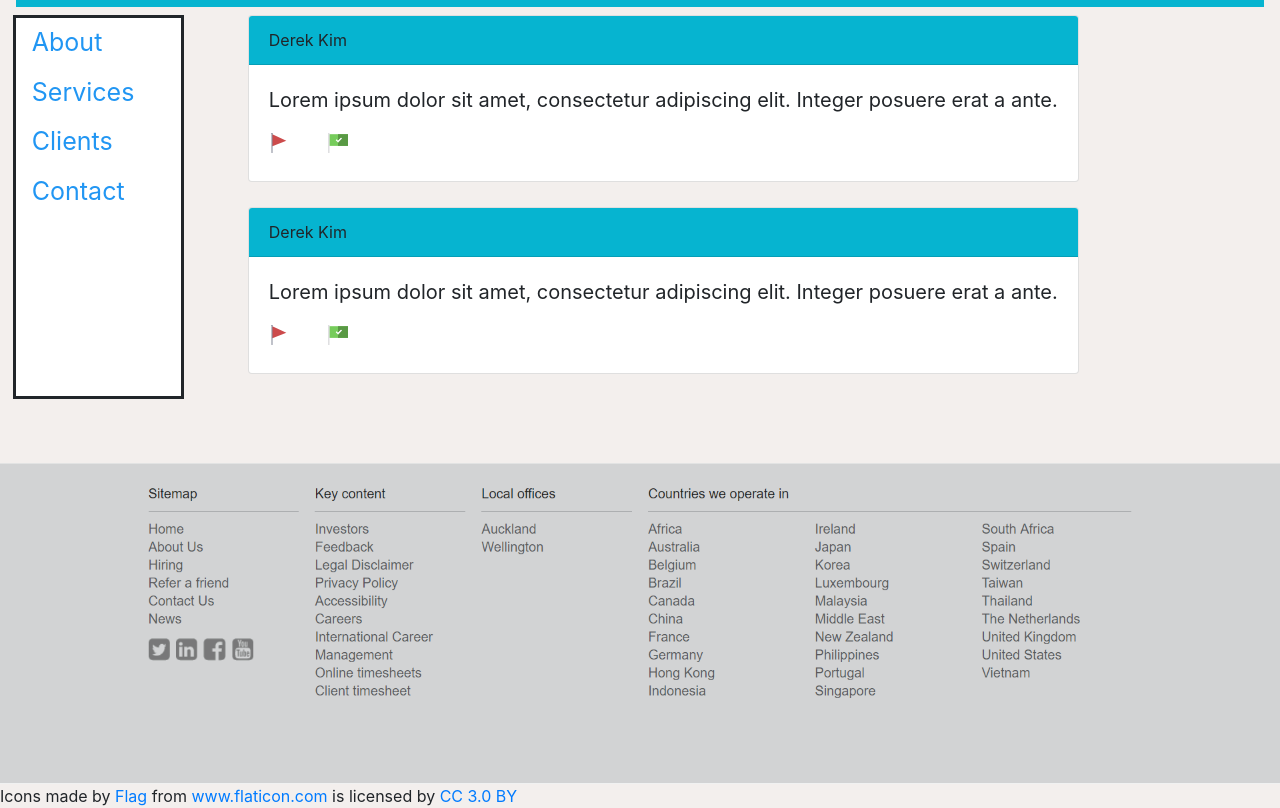
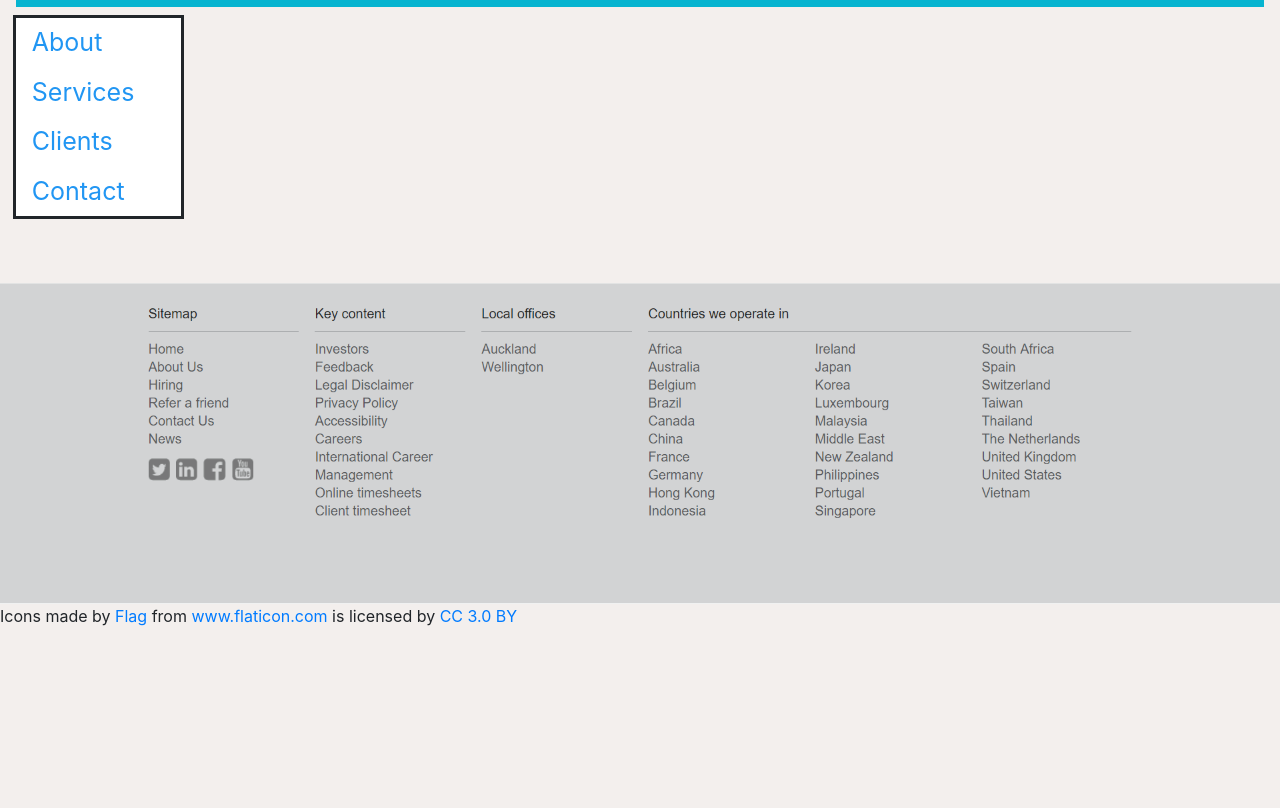
Before and after one commit to wKimdKim/synergy-hackathon, a website: page src/client/RW-1.html in a window 1280 px wide. Shown: the part 101-909 px from the top of the page. After the commit the page ends 800 px from the top, so only its background shows below. Drawn offline with nearby package versions, Linux system fonts and the light colour scheme; a web font is replaced by a local one.

Commit message:
changes to html

```diff
--- a/src/client/RW-1.html
+++ b/src/client/RW-1.html
@@ -18,7 +18,7 @@
     <link rel="stylesheet" type="text/css" href="rwStyle.css">
 </head>
 
-<body style="background:#f3efed">
+<body style="background:#f3efed" onload="loadApplicationData()">
     <nav class="navbar navbar-default">
         <div class="container-fluid">
             <div class="navbar-header">
@@ -46,7 +46,7 @@
             </div>
         </div>
         <div class="cards-component" id="card-collection">
-            <div class="card">
+            <!-- <div class="card">
                 <div class="card-header">
                     <span>Derek Kim</span>
                 </div>
@@ -57,20 +57,7 @@
                                 src="img/greenflag.svg" /></footer>
                     </blockquote>
                 </div>
-            </div>
-
-            <div class="card">
-                <div class="card-header">
-                    <span>Derek Kim</span><span></span>
-                </div>
-                <div class="card-body">
-                    <blockquote class="blockquote mb-0">
-                        <p>Lorem ipsum dolor sit amet, consectetur adipiscing elit. Integer posuere erat a ante.</p>
-                        <footer><input type="image" class="red-flag" src="img/flag.svg" /><input type="image" class="red-flag"
-                                src="img/greenflag.svg" /></footer>
-                    </blockquote>
-                </div>
-            </div>
+            </div> -->
         </div>
     </div>
 </body>
@@ -84,16 +71,16 @@
 <script>
     function loadApplicationData() {
         $.ajax({
-            url: "/candidate/" + email,
+            url: "/application",
             type: "GET",
             success: function (responseData, textStatus, jqXHR) {
                 let cardCollection = document.getElementById("card-collection");
                 for (var application of responseData.applications) {
                     cardCollection.innerHTML +=
-                        <div class="card">
+                        `<div class="card">
                             <div class="card-header">
-                                <span>Derek Kim</span>
-                            </div>
+                                <span>` + responseData.</span >
+                            </div >
                         <div class="card-body">
                             <blockquote class="blockquote mb-0">
                                 <p>Lorem ipsum dolor sit amet, consectetur adipiscing elit. Integer posuere erat a ante.</p>
@@ -101,7 +88,7 @@
                                     src="img/greenflag.svg" /></footer>
                             </blockquote>
                         </div>
-                        </div>
+                        </div > '`
                 }
                 var firstName = responseData.firstName;
                 var lastName = responseData.lastName;
```
Lines whose indentation alone changed are shown as unchanged.
